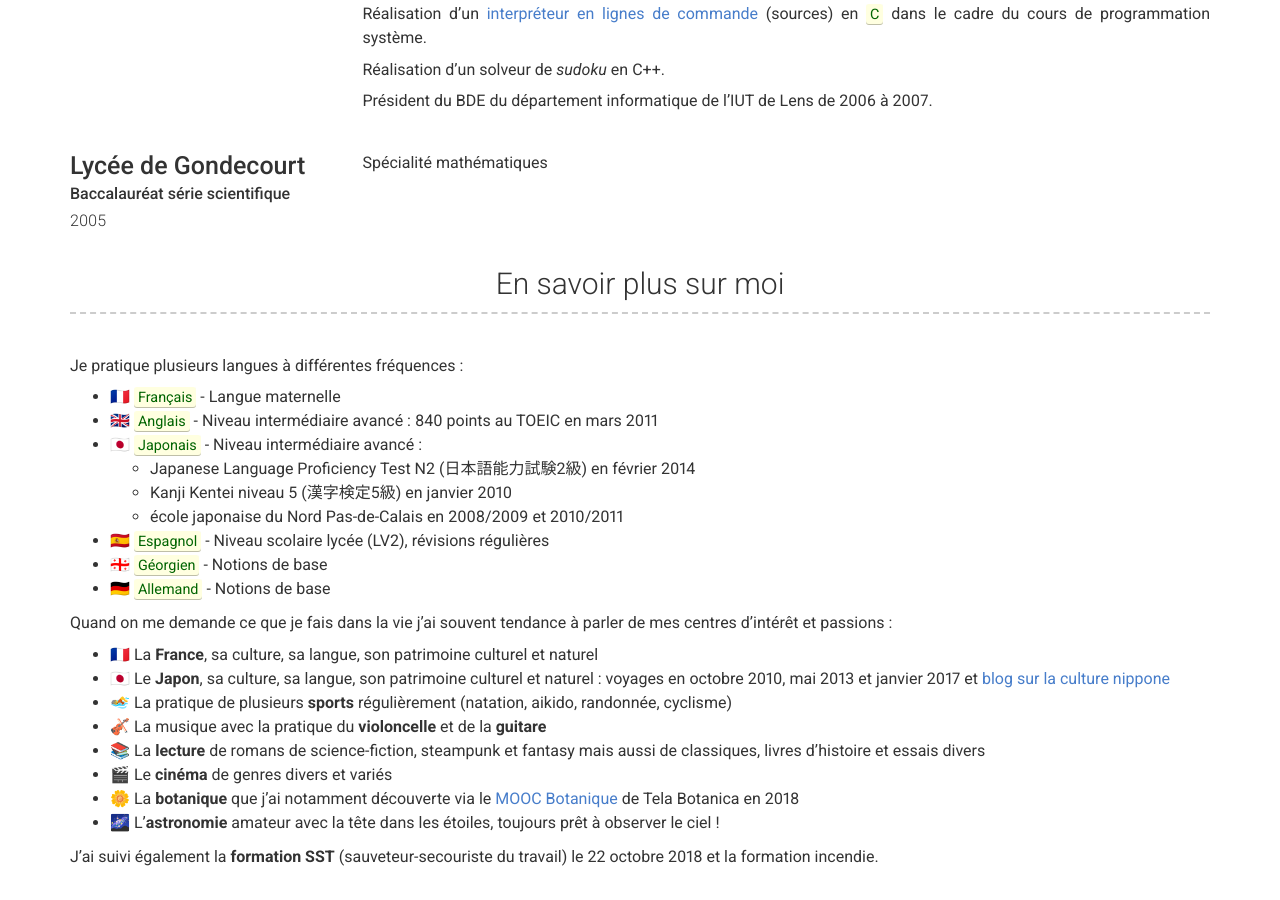
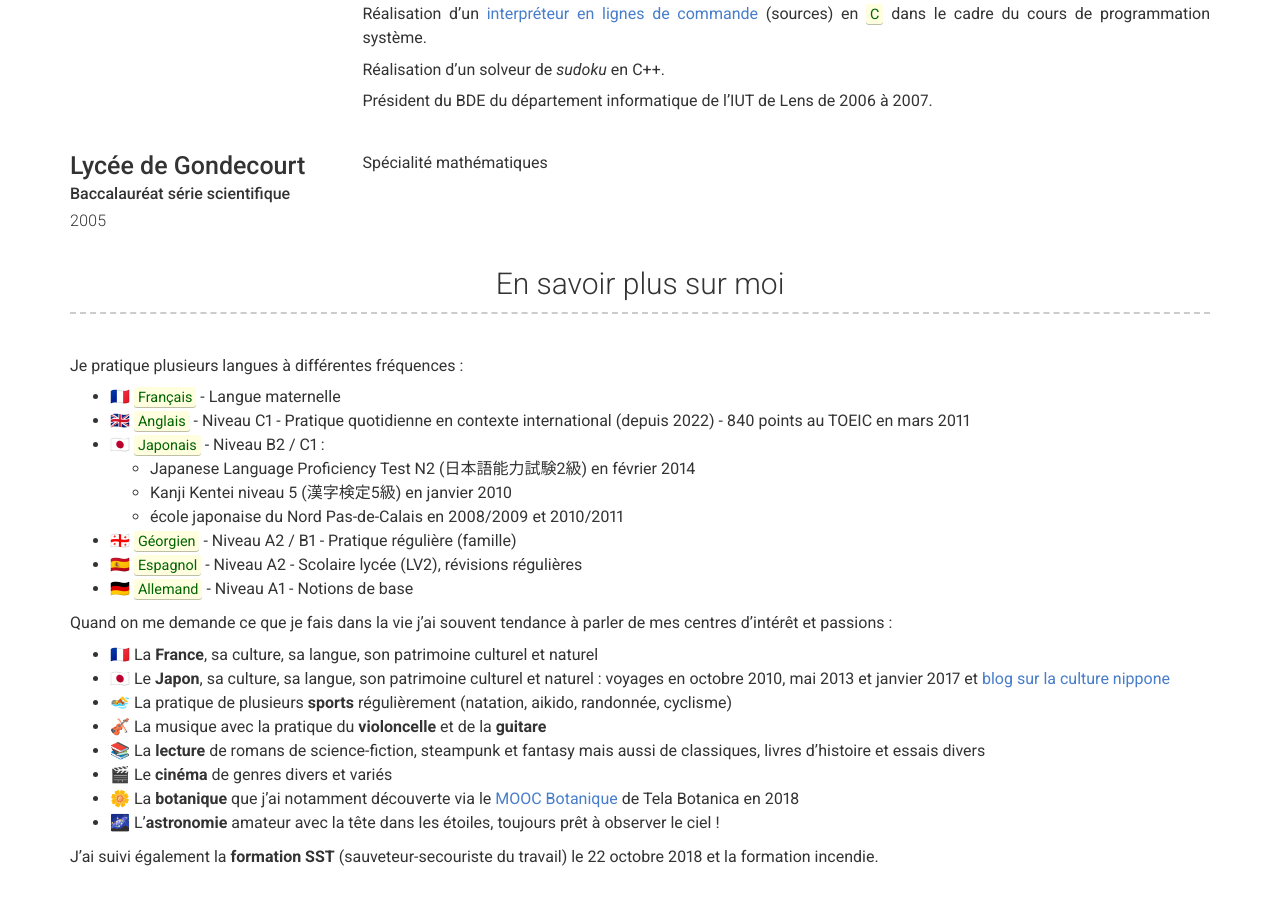
Before and after one commit to fdelbrayelle/fdelbrayelle.github.io, a Jekyll site: the page built from index.md, in a window 1280 px wide and 900 px high, scrolled down 19352 px. Built offline with Jekyll 4.4.1, drawn with Linux system fonts in a browser that asks for light colours; nearby versions of some CDN libraries.

Commit message:
Update _config.yml

```diff
--- a/_config.yml
+++ b/_config.yml
@@ -912,16 +912,16 @@ content:
     content: | # this will include new lines to allow paragraphs
       Je pratique plusieurs langues à différentes fréquences :
       - 🇫🇷 <mark>Français</mark> - Langue maternelle
-      - 🇬🇧 <mark>Anglais</mark> - Niveau intermédiaire avancé : 840 points au TOEIC en mars 2011
-      - 🇯🇵 <mark>Japonais</mark> - Niveau intermédiaire avancé :
+      - 🇬🇧 <mark>Anglais</mark> - Niveau C1 - Pratique quotidienne en contexte international (depuis 2022) - 840 points au TOEIC en mars 2011
+      - 🇯🇵 <mark>Japonais</mark> - Niveau B2 / C1 :
         <ul>
           <li>Japanese Language Proficiency Test N2 (日本語能力試験2級) en février 2014</li>
           <li>Kanji Kentei niveau 5 (漢字検定5級) en janvier 2010</li>
           <li>école japonaise du Nord Pas-de-Calais en 2008/2009 et 2010/2011</li>
         </ul>
-      - 🇪🇸 <mark>Espagnol</mark> - Niveau scolaire lycée (LV2), révisions régulières
-      - 🇬🇪 <mark>Géorgien</mark> - Notions de base
-      - 🇩🇪 <mark>Allemand</mark> - Notions de base
+      - 🇬🇪 <mark>Géorgien</mark> - Niveau A2 / B1 - Pratique régulière (famille)
+      - 🇪🇸 <mark>Espagnol</mark> - Niveau A2 - Scolaire lycée (LV2), révisions régulières
+      - 🇩🇪 <mark>Allemand</mark> - Niveau A1 - Notions de base
 
       Quand on me demande ce que je fais dans la vie j'ai souvent tendance à parler de mes centres d'intérêt et passions :
       - 🇫🇷 La <strong>France</strong>, sa culture, sa langue, son patrimoine culturel et naturel
```
